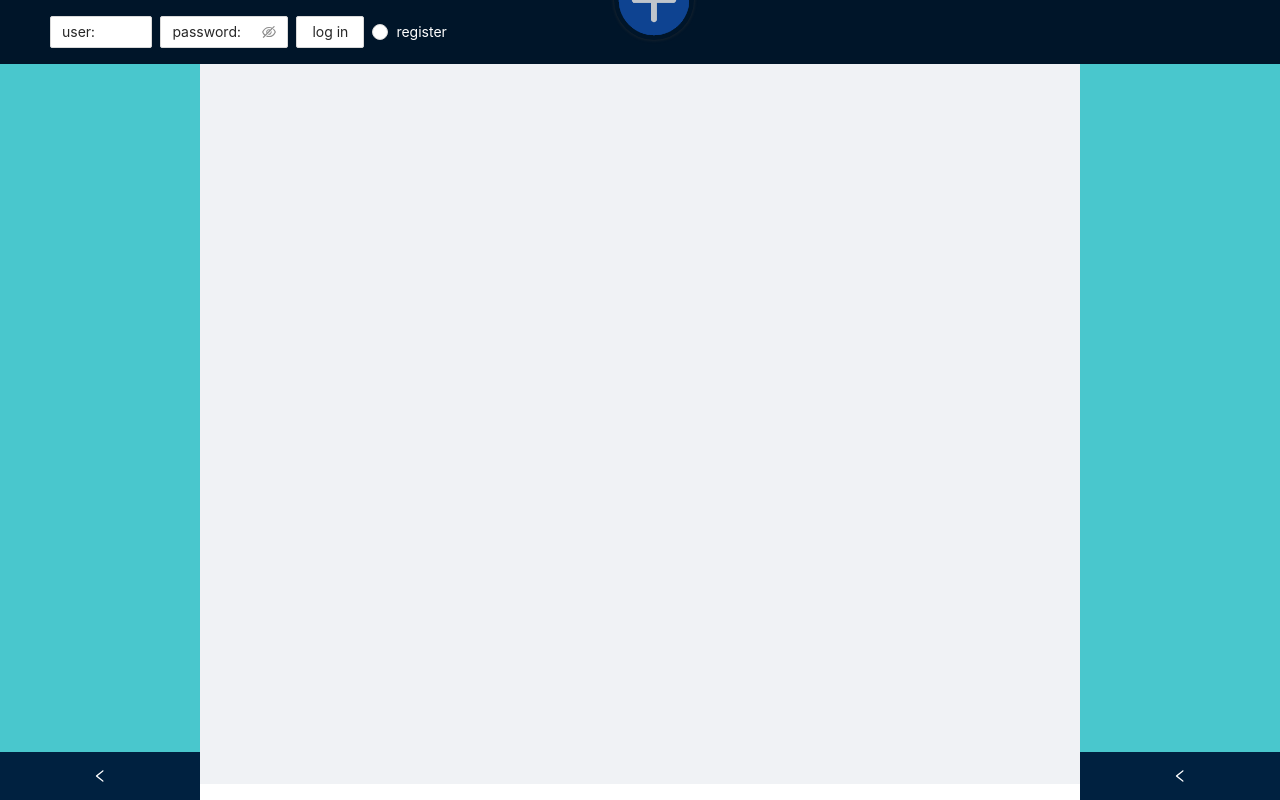
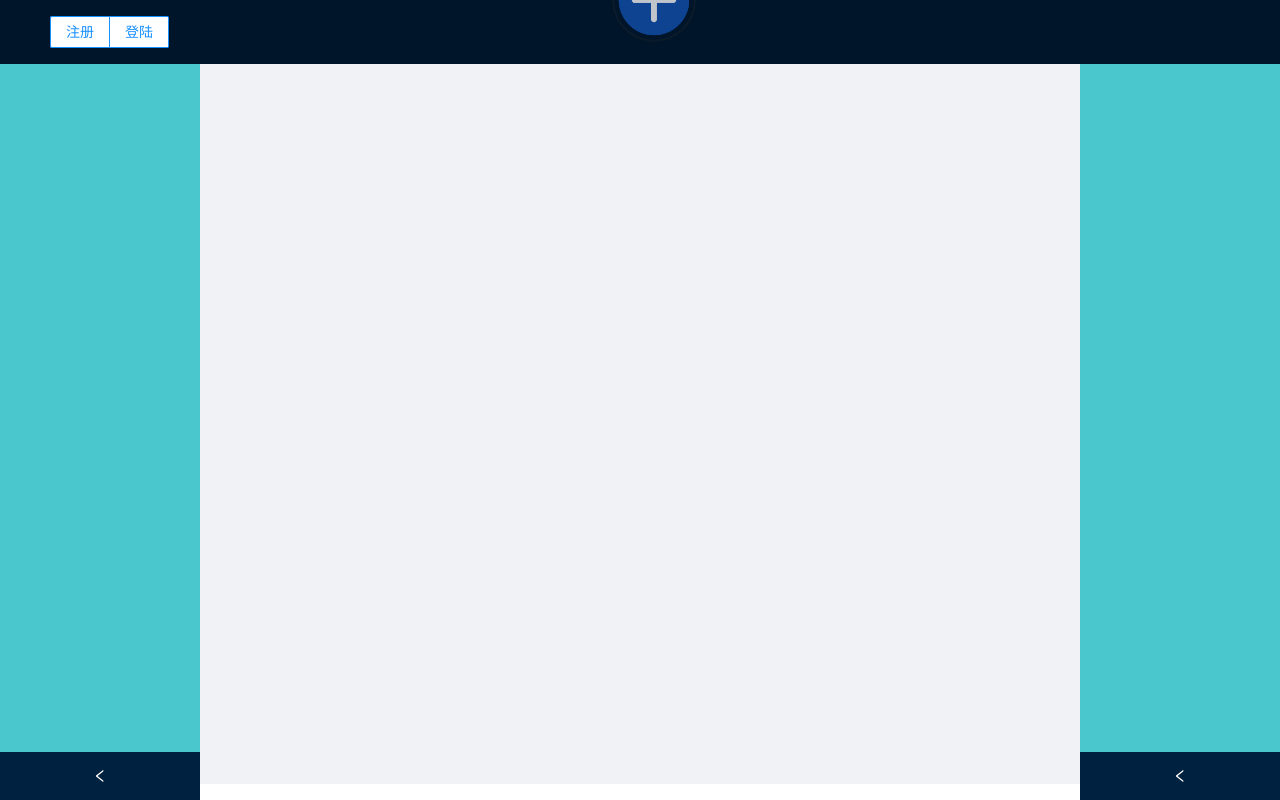
Before and after one commit to Xeon-all/SE-Web-project, a React (Create React App) app in the folder my-app/: page / in a window 1280 px wide. Built offline with nearby package versions, Linux system fonts and the light colour scheme.

Commit message:
将登陆和注册页面修改为弹窗形式

```diff
--- a/my-app/src/App.js
+++ b/my-app/src/App.js
@@ -17,7 +17,7 @@ import {
   EnvironmentOutlined,
 } from '@ant-design/icons';
 import axios from 'axios';
-import { useState, useReducer } from 'react';
+import React, { useState, useReducer } from 'react';
 import { request } from './API/api.js';
 import { urls } from './API/urls.js';
 import './App.css';
@@ -36,6 +36,8 @@ function App() {
   const [isLogIn, setIsLogIn] = useState(false);
   const [isDraggable, setIsDraggable] = useState(true);
   const [ignored, forceUpdate] = useReducer(x => x + 1, 0);
+  const [modelLog, setModelLog] = useState(false);
+  const [modelReg, setModelReg] = useState(false);
 
   const priorityLevel = [
     '#EB5558',
@@ -88,6 +90,7 @@ function App() {
           SwapTask(j, j + 1);
       }
     }
+    setTasks(task);
   }
 
   function handleDelete(x) {
@@ -263,6 +266,34 @@ function App() {
     }
   }
 
+  function showLog() {
+    let model = modelLog;
+    model = true;
+    setModelLog(model);
+    forceUpdate();
+  }
+
+  function hideLog() {
+    let model = modelLog;
+    model = false;
+    setModelLog(model);
+    forceUpdate();
+  }
+
+  function showReg() {
+    let model = modelReg;
+    model = true;
+    setModelReg(model);
+    forceUpdate();
+  }
+
+  function hideReg() {
+    let model = modelReg;
+    model = false;
+    setModelReg(model);
+    forceUpdate();
+  }
+
   return (
     <>
     <Layout>
@@ -275,8 +306,44 @@ function App() {
           </Space>
           :
           <Space>
+            <Radio.Group>
+              <Radio.Button
+              type = 'primary'
+              onClick = {() => {showReg();}}
+              >
+                注册
+              </Radio.Button>
+              <Radio.Button
+              type = 'primary'
+              onClick = {() => {showLog();}}
+              >
+                登陆
+              </Radio.Button>
+            </Radio.Group>
+            <Modal
+            visible = {modelLog | modelReg}
+            onOK = {() => {hideLog(); hideReg();}}
+            onCancel = {() => {hideLog(); hideReg();}}
+            footer = {[
+              modelLog?
+              <Button
+              type = 'primary'
+              onClick = {() => {logIn(); hideLog(); hideReg();}}
+              >
+                登陆
+              </Button>
+              :
+              <Button
+              type = 'primary'
+              onClick = {() => {register(); hideLog(); hideReg();}}
+              >
+                注册
+              </Button>
+            ]}
+            >
+            <Space direction="vertical">
             <Input
-            prefix = {'user:'}
+            placeholder = {'user:'}
             style = {{width: "8vw",}}
             onChange = {(e) => {
               let temp = {
@@ -287,7 +354,7 @@ function App() {
             }}
             />
             <Input.Password
-            prefix = {'password:'}
+            placeholder = {'password:'}
             style = {{width: "10vw",}}
             onChange = {(e) => {
               let temp = {
@@ -297,20 +364,10 @@ function App() {
               setTempToken(temp)
             }}
             />
-            {
-              !isRegisting
-              ? <Button onClick = {logIn}> log in </Button>
-              : <Button onClick = {register}>register </Button>}
-            <Radio
-              checked = {isRegisting}
-              onClick = {() => {setIsRegisting(!isRegisting)}}
-              style = {{color: 'white'}}
-              >
-              register
-            </Radio>
+            </Space>
+            </Modal>
           </Space>
         }
-
       </Header>
       <Layout>
         <Sider style = {{background: '#49C7CD', minHeight: '90vh'}} collapsible></Sider>
```
